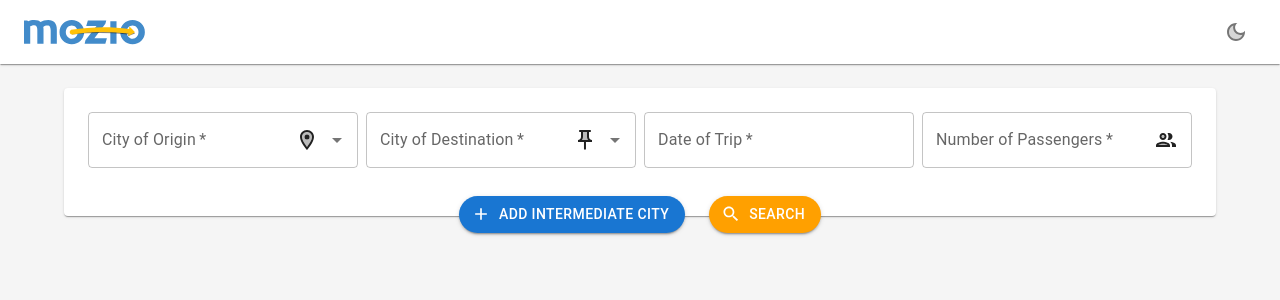
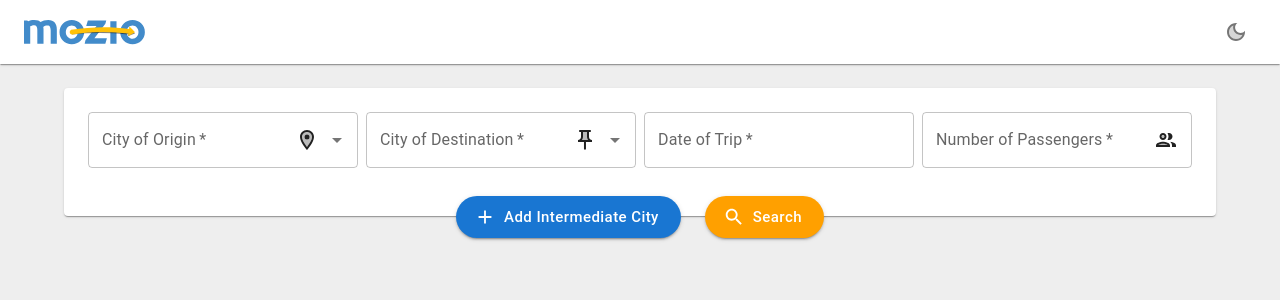
Before and after one commit to a-maksousa/distance-app, a React (Create React App) app: page / in a window 1280 px wide. Shown: the top 300 px of the page. Built offline with nearby package versions, Linux system fonts and the light colour scheme.

Commit message:
textTransform

```diff
--- a/src/Contexts/BaseThemeContext/BaseTheme/components.js
+++ b/src/Contexts/BaseThemeContext/BaseTheme/components.js
@@ -16,12 +16,17 @@ export const components = {
   MuiTextField: {
     defaultProps: {
       variant: "outlined",
-      fullWidth: true
+      fullWidth: true,
     },
   },
   MuiButton: {
     defaultProps: {
       variant: "contained",
     },
+    styleOverrides: {
+      root: {
+        textTransform: "capitalize",
+      },
+    },
   },
 };
--- a/src/Contexts/BaseThemeContext/BaseTheme/palette.js
+++ b/src/Contexts/BaseThemeContext/BaseTheme/palette.js
@@ -1,7 +1,7 @@
 import { amber } from "@mui/material/colors";
 
 export const composeThemePalette = ({ palette: { mode, grey } }) => ({
-  ...(mode === "light" && { background: { default: grey[100] } }),
+  ...(mode === "light" && { background: { default: grey[200] } }),
 });
 
 export const palette = {
--- a/src/Views/LandingPage/form.js
+++ b/src/Views/LandingPage/form.js
@@ -8,6 +8,7 @@ import moment from "moment";
 import { useState } from "react";
 
 const FormButton = styled(Button)({ borderRadius: 30 });
+FormButton.defaultProps = { size: "large" };
 
 const SearchForm = ({ onSubmit, control }) => {
   const [lstOriginOptions, setOrigin] = useState([{ id: 1, label: "test" }]);
```
